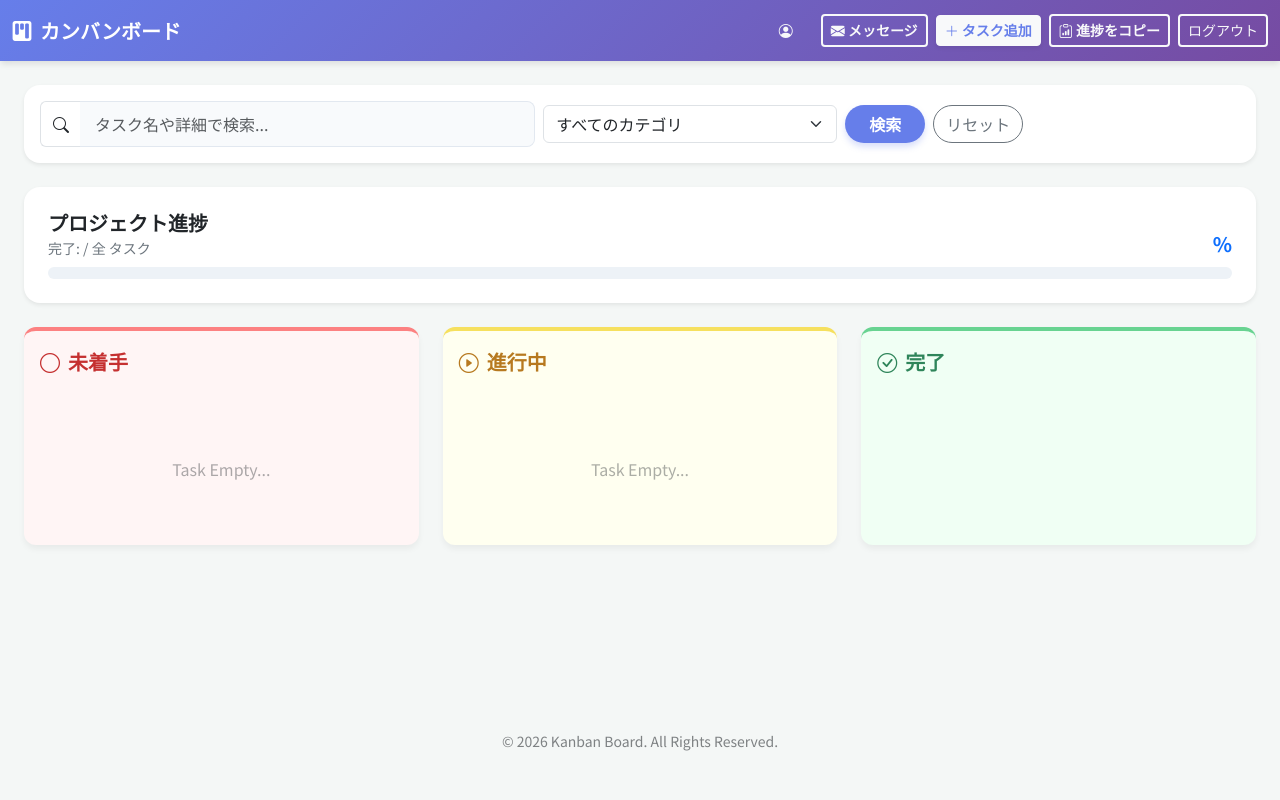
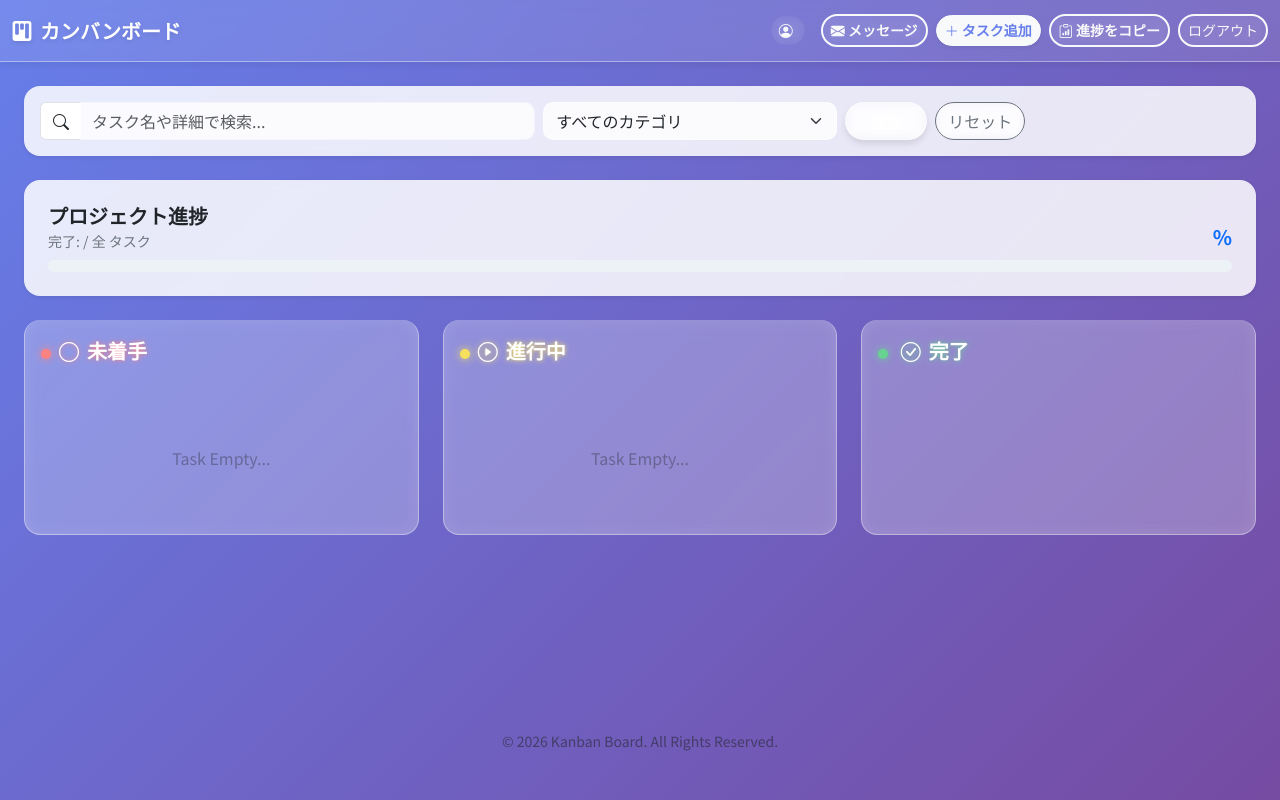
Before and after one commit to HJ-jyo/practice-webapp, a Django app: template tasks/templates/tasks/board.html in a window 1280 px wide. Run offline with Django 3.2, Linux system fonts and the light colour scheme; the template is opened without the code that fills it, so the values that code supplies are empty.

Commit message:
デザイン刷新: グラスモーフィズム適用

```diff
--- a/static/css/style.css
+++ b/static/css/style.css
@@ -1,147 +1,171 @@
 /* static/css/style.css */
 
-/* 1. 全体のフォントを綺麗にする（Google Fonts利用） */
+/* --- 1. 全体のテーマ設定 (Glassmorphism Base) --- */
+:root {
+    --glass-bg: rgba(255, 255, 255, 0.25); /* カラム用: 薄いガラス */
+    --glass-card: rgba(255, 255, 255, 0.85); /* カード用: 濃いガラス */
+    --glass-border: 1px solid rgba(255, 255, 255, 0.4);
+    --glass-shadow: 0 8px 32px 0 rgba(31, 38, 135, 0.15);
+
+    --text-main: #2D3748; /* 濃いネイビーグレー */
+    --text-sub: #718096;
+
+    --brand-gradient: linear-gradient(135deg, #667eea 0%, #764ba2 100%);
+
+    /* ステータスカラー（光るドット用） */
+    --status-todo: #FC8181;
+    --status-doing: #F6E05E;
+    --status-done: #68D391;
+}
+
 body {
     font-family: 'Noto Sans JP', sans-serif;
-    background-color: #f4f7f6; /* 全体の背景色を少しグレーに */
-    color: #4a5568;
+    color: var(--text-main);
+    /* 背景を固定(fixed)して、スクロールしてもグラデーションが動かないようにする */
+    background: var(--brand-gradient) fixed;
+    min-height: 100vh;
 }
 
-/* 2. ナビゲーションバーをグラデーションに */
+/* --- 2. ナビゲーションバー (Glass Header) --- */
 .navbar-custom {
-    background: linear-gradient(135deg, #667eea 0%, #764ba2 100%);
-    box-shadow: 0 4px 6px -1px rgba(0, 0, 0, 0.1);
+    /* 以前のグラデーション背景を無効化し、透明ガラスにする */
+    background: rgba(255, 255, 255, 0.1) !important;
+    backdrop-filter: blur(10px);
+    -webkit-backdrop-filter: blur(10px);
+    border-bottom: var(--glass-border);
+    box-shadow: 0 4px 6px rgba(0, 0, 0, 0.05);
 }
 
-/* 3. カラム（列）のデザイン */
+.navbar-brand, .nav-link {
+    color: white !important;
+    text-shadow: 0 2px 4px rgba(0,0,0,0.1); /* 文字が背景に沈まないように少し影を */
+}
+
+/* --- 3. メインレイアウト & ガラスのカード --- */
+
+/* 検索フォームや進捗バーの枠 */
+.card {
+    background: var(--glass-card);
+    backdrop-filter: blur(4px);
+    border: var(--glass-border);
+    box-shadow: var(--glass-shadow);
+    border-radius: 16px; /* 角丸を少し大きく */
+}
+
+.card-header {
+    background-color: rgba(255, 255, 255, 0.3);
+    border-bottom: var(--glass-border);
+}
+
+/* --- 4. カンバンボードのカラム (Columns) --- */
 .kanban-column {
-    border-radius: 12px;
-    border: none;
-    box-shadow: 0 4px 6px rgba(0, 0, 0, 0.05);
+    background: var(--glass-bg);
+    border-radius: 16px;
+    border: var(--glass-border);
+    box-shadow: inset 0 0 15px rgba(255, 255, 255, 0.1); /* 内側にうっすら光を入れる */
+    backdrop-filter: blur(8px);
     transition: transform 0.2s;
 }
 
-/* 各カラムの色定義（目に優しいパステルカラー） */
-.col-todo {
-    background-color: #fff5f5; /* 薄い赤 */
-    border-top: 4px solid #fc8181; /* アクセントライン */
-}
-.col-doing {
-    background-color: #fffff0; /* 薄い黄色 */
-    border-top: 4px solid #f6e05e;
-}
-.col-done {
-    background-color: #f0fff4; /* 薄い緑 */
-    border-top: 4px solid #68d391;
+/* 以前のパステル背景を上書きして無効化 */
+.col-todo, .col-doing, .col-done {
+    background-color: var(--glass-bg);
+    border-top: none; /* 上の線を消す */
 }
 
-/* ヘッダーの文字色調整 */
-.header-todo { color: #c53030; }
-.header-doing { color: #b7791f; }
-.header-done { color: #2f855a; }
+/* --- 5. 光るドット (Glowing Status Dots) --- */
+/* カラムヘッダーの左側に光る点を追加 */
+.header-todo::before, .header-doing::before, .header-done::before {
+    content: '';
+    display: inline-block;
+    width: 10px;
+    height: 10px;
+    border-radius: 50%;
+    margin-right: 8px;
+    box-shadow: 0 0 8px currentColor; /* 自分の色で光る */
+}
+
+.header-todo { color: white; text-shadow: 0 0 5px var(--status-todo); }
+.header-todo::before { background-color: var(--status-todo); color: var(--status-todo); }
+
+.header-doing { color: white; text-shadow: 0 0 5px var(--status-doing); }
+.header-doing::before { background-color: var(--status-doing); color: var(--status-doing); }
+
+.header-done { color: white; text-shadow: 0 0 5px var(--status-done); }
+.header-done::before { background-color: var(--status-done); color: var(--status-done); }
 
 
-/* 4. タスクカードのデザイン（ここが重要！） */
-.task-card {
-    background-color: #ffffff;
-    border-radius: 10px;
-    border: 1px solid rgba(0,0,0,0.05); /* うっすら枠線 */
-    box-shadow: 0 2px 4px rgba(0,0,0,0.02); /* 控えめな影 */
-    transition: all 0.2s ease;
+/* --- 6. タスクカード (Floating Task Cards) --- */
+.kanban-card {
+    background: rgba(255, 255, 255, 0.9); /* カードは視認性のため少し白く */
+    border: 1px solid rgba(255, 255, 255, 0.8);
+    border-radius: 12px;
+    box-shadow: 0 4px 6px rgba(0, 0, 0, 0.05);
+    transition: all 0.3s cubic-bezier(0.25, 0.8, 0.25, 1);
+
+    /* 左側の色付き線を少し細くスタイリッシュに */
+    border-left-width: 5px !important;
 }
 
-/* マウスを乗せたときに少し浮き上がる */
-.task-card:hover {
-    transform: translateY(-2px);
-    box-shadow: 0 8px 15px rgba(0,0,0,0.1);
+/* ホバー時の浮遊アクション */
+.kanban-card:hover {
+    transform: translateY(-5px) scale(1.02);
+    box-shadow: 0 12px 20px rgba(0, 0, 0, 0.15);
+    background: #ffffff; /* ホバー時は真っ白にして強調 */
+    z-index: 10;
 }
 
-/* カード内のタイトル */
 .task-title {
-    font-size: 1.05rem;
-    color: #2d3748;
-    line-height: 1.4;
+    font-weight: 700;
+    color: var(--text-main);
+    letter-spacing: 0.03em;
 }
 
-/* バッジ（タグ）のデザインを丸くする */
-.badge {
-    font-weight: 500;
-    letter-spacing: 0.5px;
-    padding: 0.4em 0.8em;
-    border-radius: 6px;
-}
+/* --- 7. その他 UIパーツの調整 --- */
 
-/* ブランドカラーのグラデーション背景（カードのヘッダー用） */
-.bg-gradient-brand {
-    background: linear-gradient(135deg, #667eea 0%, #764ba2 100%);
-    color: white;
-}
-
-/* 入力欄のデザインをモダンに */
-.form-control {
-    border-radius: 8px;
-    padding: 10px 15px;
-    border: 1px solid #e2e8f0;
-    background-color: #f8fafc;
+/* 入力フォーム */
+.form-control, .form-select {
+    background-color: rgba(255, 255, 255, 0.8);
+    border: 1px solid rgba(255, 255, 255, 0.5);
+    border-radius: 10px;
 }
 .form-control:focus {
     background-color: #fff;
-    border-color: #764ba2; /* フォーカス時に紫枠に */
-    box-shadow: 0 0 0 3px rgba(118, 75, 162, 0.1);
+    box-shadow: 0 0 0 3px rgba(118, 75, 162, 0.25);
 }
 
-/* ボタンのデザイン調整 */
-.btn-primary {
-    background-color: #667eea;
-    border: none;
-    box-shadow: 0 4px 6px rgba(102, 126, 234, 0.25);
-}
-.btn-primary:hover {
-    background-color: #5a67d8;
-    transform: translateY(-1px);
+/* ボタン */
+.btn {
+    border-radius: 50px; /* 完全な丸ボタン */
+    backdrop-filter: blur(4px);
 }
 
-
-/* --- タスクリストのスクロール設定 --- */
-
-/* 1. タスクが表示されるエリアの高さを制限する */
-.kanban-column .collapse .card-body {
-    /* 画面の高さの約65%を上限にする（これを超えるとスクロール） */
-    max-height: 65vh;
-
-    /* 縦方向にはみ出したらスクロールバーを出す */
-    overflow-y: auto;
-
-    /* スクロールバーが内容に被らないように右に少し余白 */
-    padding-right: 5px;
+.btn-primary {
+    background: rgba(255, 255, 255, 0.2);
+    border: 1px solid rgba(255, 255, 255, 0.5);
+    color: white;
+    font-weight: bold;
+    box-shadow: 0 4px 6px rgba(0,0,0,0.1);
 }
 
-/* 2. スクロールバーのデザインをモダンにする（おまけ） */
-/* Chrome, Safari, Edge用 */
-.kanban-column .collapse .card-body::-webkit-scrollbar {
-    width: 6px; /* バーの太さ（細めにする） */
+.btn-primary:hover {
+    background: rgba(255, 255, 255, 0.4);
+    transform: translateY(-2px);
+    box-shadow: 0 6px 10px rgba(0,0,0,0.15);
+    border-color: white;
 }
 
-.kanban-column .collapse .card-body::-webkit-scrollbar-track {
-    background: transparent; /* 背景は透明 */
+/* スクロールバーのデザイン（Webkit系） */
+::-webkit-scrollbar {
+    width: 8px;
 }
-
-.kanban-column .collapse .card-body::-webkit-scrollbar-thumb {
-    background-color: rgba(0, 0, 0, 0.15); /* バーの色（薄いグレー） */
-    border-radius: 10px; /* 角丸にする */
+::-webkit-scrollbar-track {
+    background: rgba(0, 0, 0, 0.05);
 }
-
-.kanban-column .collapse .card-body::-webkit-scrollbar-thumb:hover {
-    background-color: rgba(0, 0, 0, 0.25); /* ホバー時に少し濃く */
+::-webkit-scrollbar-thumb {
+    background: rgba(255, 255, 255, 0.3);
+    border-radius: 4px;
 }
-
-/* --- プログレスバーのアニメーション --- */
-.progress-bar-animated {
-    /* 1.5秒かけて伸びるアニメーションを設定 */
-    animation: loadProgress 1.5s ease-out forwards;
+::-webkit-scrollbar-thumb:hover {
+    background: rgba(255, 255, 255, 0.5);
 }
-
-@keyframes loadProgress {
-    from { width: 0; }
-    /* to は HTMLに書かれた style="width:XX%" まで伸びる */
-}
```
